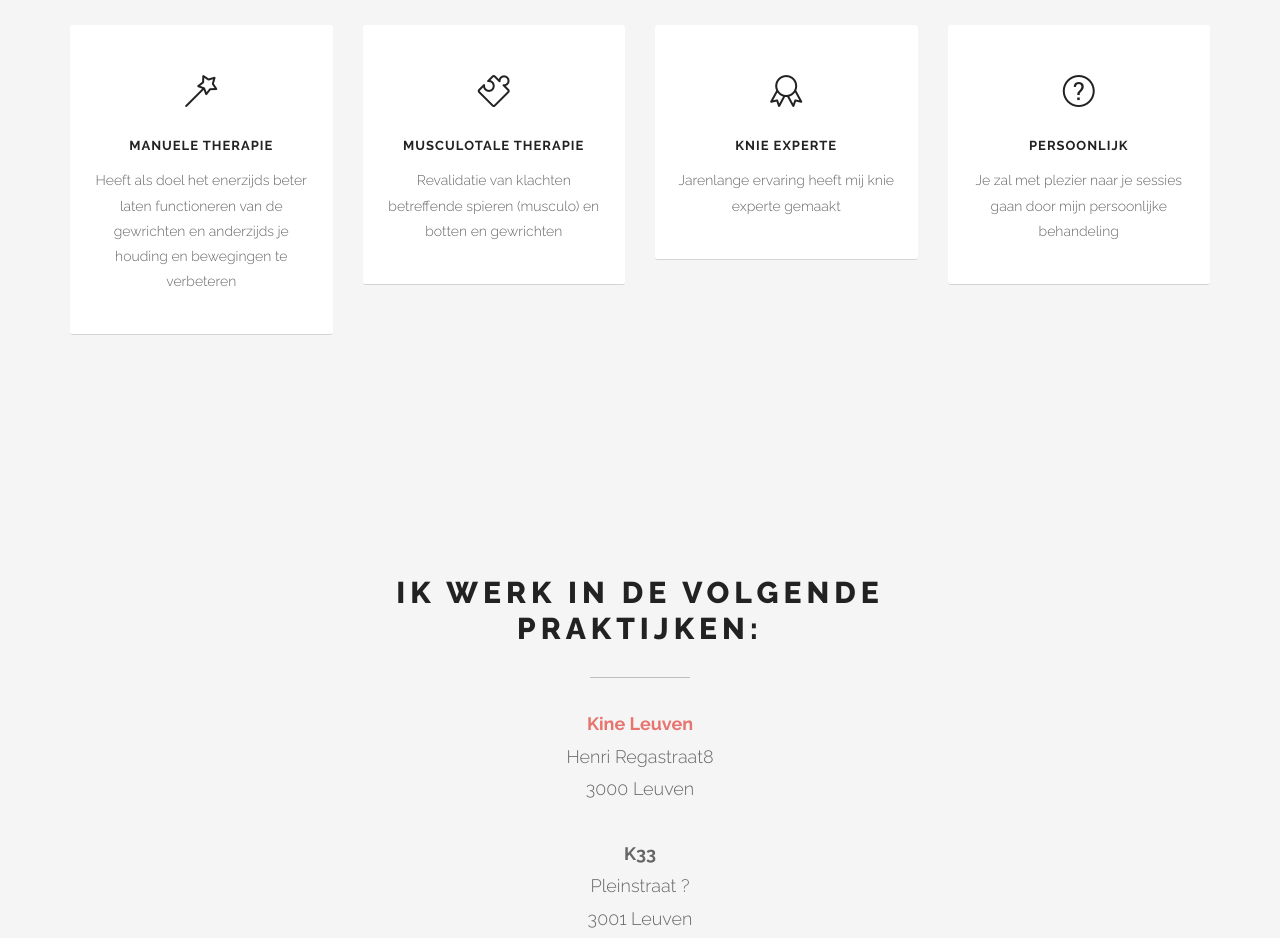
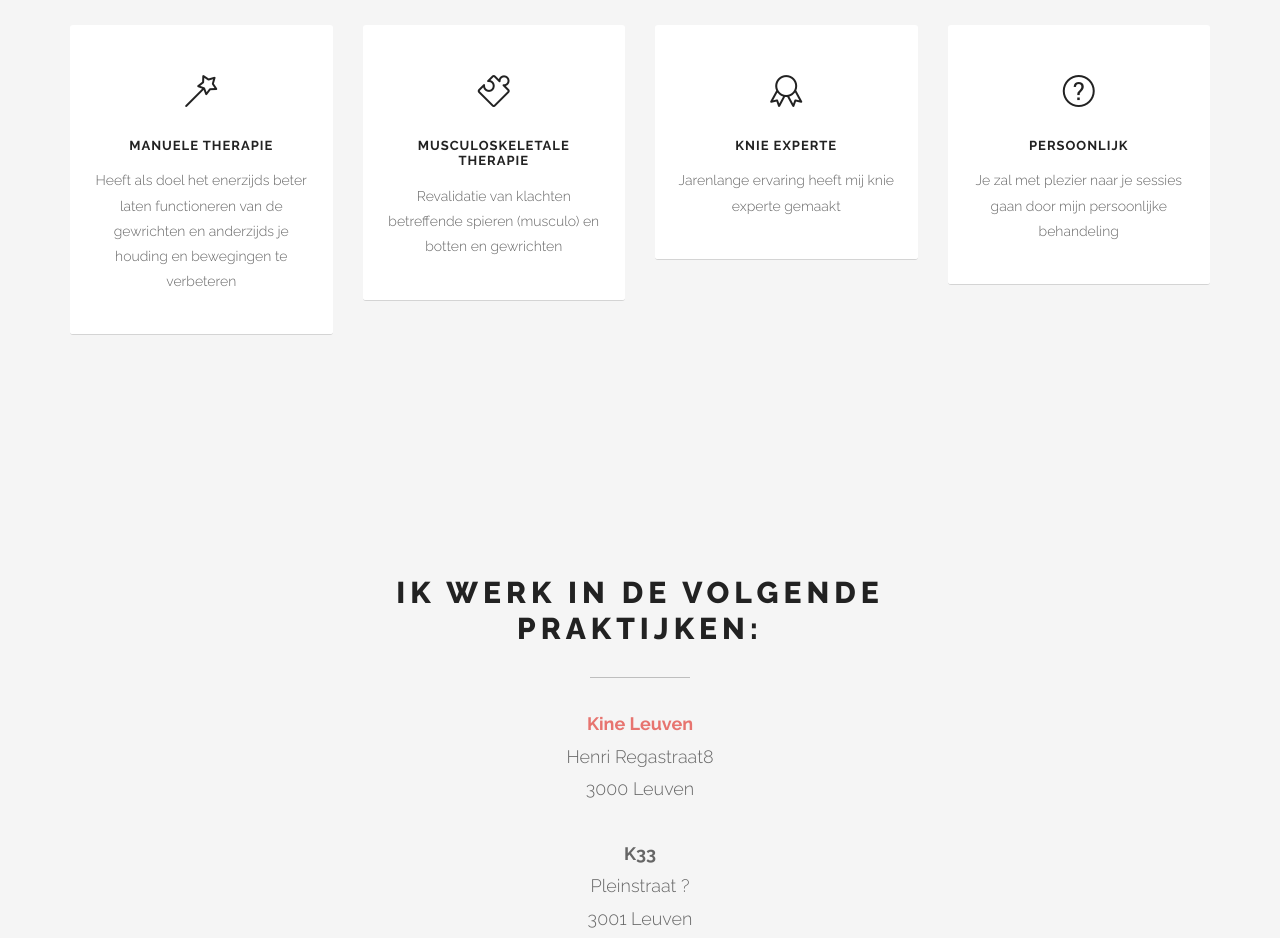
Before and after one commit to gerlindebekker/gerlindebekker.github.io, a plain HTML site: page index.html in a window 1280 px wide. Shown: the part 1200-2138 px from the top of the page. Drawn offline with Linux system fonts and the light colour scheme.

Commit message:
musculoskeletale

```diff
--- a/index.html
+++ b/index.html
@@ -131,7 +131,7 @@
 							<span class="icon-puzzle"></span>
 						</div>
 						<div class="iconbox-text">
-							<h3 class="iconbox-title">Musculotale Therapie</h3>
+							<h3 class="iconbox-title">Musculoskeletale Therapie</h3>
 							<div class="iconbox-desc">
 								Revalidatie van klachten betreffende spieren (musculo) en botten en gewrichten
 							</div>
```
Also changed, not shown: 1 other file.
